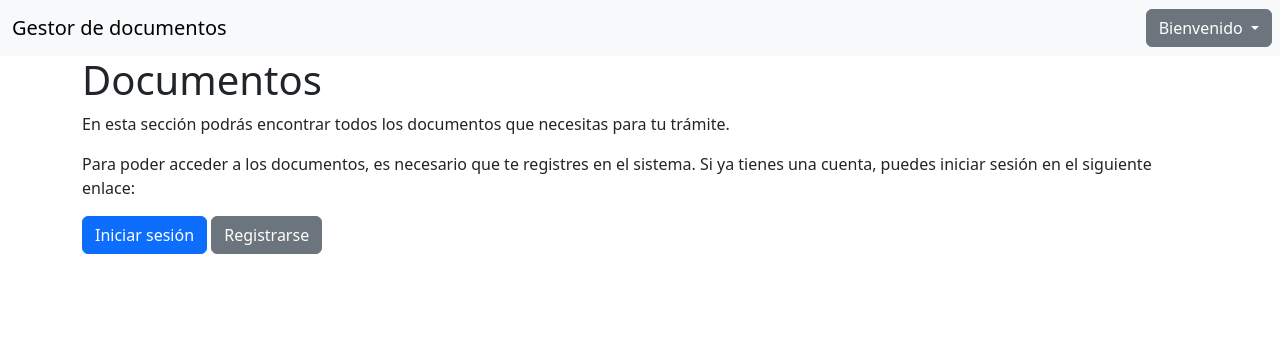
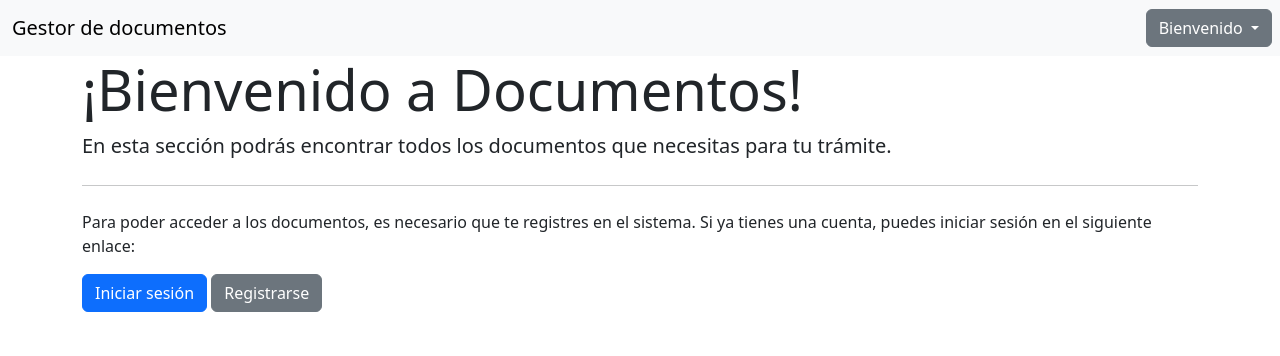
Before and after one commit to ospinajohn/crud-django, a Django app: page / in a window 1280 px wide. Shown: the top 356 px of the page. Run offline with Django 5.2, Linux system fonts and the light colour scheme.

Commit message:
Actualizar página de inicio con nuevo diseño y contenido

```diff
--- a/documentos/templates/home.html
+++ b/documentos/templates/home.html
@@ -1,25 +1,23 @@
-{% extends 'base.html' %}
+{% extends 'base.html' %} {% block content %}
 
-{% block content %}
-
-<h1>Documentos</h1>
-
-<p>En esta sección podrás encontrar todos los documentos que necesitas para tu trámite.</p>
-
-<div class="row">
-  <p>Para poder acceder a los documentos, es necesario que te registres en el sistema. Si ya tienes una cuenta, puedes iniciar sesión en el siguiente enlace:</p>
-
+<div class="jumbotron">
+  <h1 class="display-4">¡Bienvenido a Documentos!</h1>
+  <p class="lead">
+    En esta sección podrás encontrar todos los documentos que necesitas para tu
+    trámite.
+  </p>
+  <hr class="my-4" />
+  <p>
+    Para poder acceder a los documentos, es necesario que te registres en el
+    sistema. Si ya tienes una cuenta, puedes iniciar sesión en el siguiente
+    enlace:
+  </p>
   <div class="buttons">
-    <a href="login.html" class="btn btn-primary">Iniciar sesión</a>
+    <a href="login" class="btn btn-primary">Iniciar sesión</a>
     <a href="signup" class="btn btn-secondary">Registrarse</a>
   </div>
 </div>
 
 {% if message %}
-  <div class="alert alert-success" role="alert">
-    {{ message }}
-  </div>
-{% endif %}
-
-
-{% endblock %}
+<div class="alert alert-success" role="alert">{{ message }}</div>
+{% endif %} {% endblock %}
```
Also changed, not shown: db.sqlite3.
